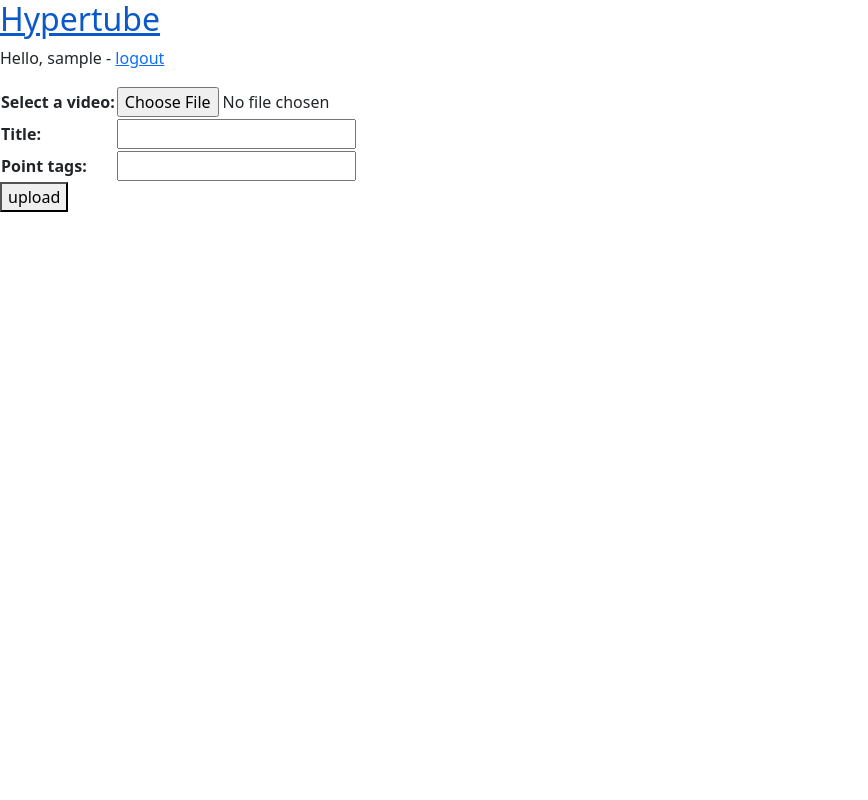
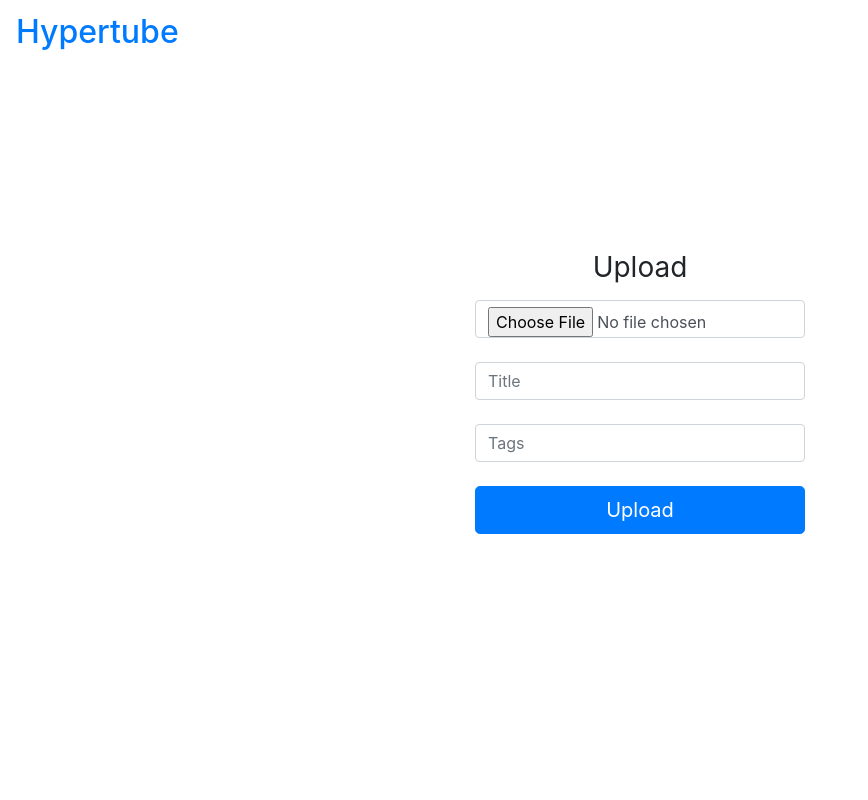
Before and after one commit to andeen171/video_streaming_django, a Django app: page /tube/upload/ in a window 1280 px wide. Shown: the whole page, without its empty margins (0-868 px from the left). Run offline with Django 3.2, Linux system fonts and the light colour scheme; the visitor is signed in with stand-in values (Sample User, id 1); some libraries are stand-ins or nearby versions.

Commit message:
Ver 1.1 -Finished front-end

```diff
--- a/tube/templates/tube/upload.html
+++ b/tube/templates/tube/upload.html
@@ -1,33 +1,100 @@
 <!DOCTYPE html>
 <html lang="en">
 <head>
-     <!-- Required meta tags -->
     <meta charset="utf-8">
     <meta name="viewport" content="width=device-width, initial-scale=1">
-    <!-- Bootstrap CSS -->
-        <link href="https://cdn.jsdelivr.net/npm/bootstrap@5.0.0/dist/css/bootstrap.min.css" rel="stylesheet" integrity="sha384-wEmeIV1mKuiNpC+IOBjI7aAzPcEZeedi5yW5f2yOq55WWLwNGmvvx4Um1vskeMj0" crossorigin="anonymous">
-    <meta charset="UTF-8">
+    <link href="//maxcdn.bootstrapcdn.com/bootstrap/4.1.1/css/bootstrap.min.css" rel="stylesheet" id="bootstrap-css">
+    <script src="//maxcdn.bootstrapcdn.com/bootstrap/4.1.1/js/bootstrap.min.js"></script>
+    <script src="//cdnjs.cloudflare.com/ajax/libs/jquery/3.2.1/jquery.min.js"></script>
     <title>Upload</title>
+    <style>
+        *{
+            text-decoration: none !important;
+        }
+        html, body{
+            height: 100%;
+        }
+        .text-center{
+            display: -ms-flexbox;
+            display: -webkit-box;
+            display: flex;
+            -ms-flex-align: center;
+            -ms-flex-pack: center;
+            -webkit-box-align: center;
+            align-items: center;
+            -webkit-box-pack: center;
+            justify-content: center;
+            padding-top: 40px;
+            padding-bottom: 40px;
+            height: 80%;
+        }
+        .form-signup{
+            max-width: 330px;
+        }
+        .form-text{
+            text-align: left !important;
+            padding: 10px 20px 10px 20px;
+        }
+    </style>
 </head>
 <body>
-    <a href="/tube/"><h2>Hypertube</h2></a>
+
+    <nav class="navbar ">
+        <div class="navbar-brand">
+            <a href="/tube/">
+                <h2>Hypertube</h2>
+            </a>
+        </div>
+    </nav>
     {% if user.is_authenticated %}
-        <p>Hello, {{ user }} - <a href="{% url 'logout' %}">logout</a></p>
+        <div class="text-center">
+            <form enctype="multipart/form-data" method="post" action="" class="form-signup">{% csrf_token %}
+                <h1 class="h3 mb-3 font-weight-normal">Upload</h1>
+        <!--
+            File form
+        -->
+                {{ form.video.errors }}
+                <label for="{{ form.video.id_for_label }}" class="sr-only"></label>
+                <input class="form-control" id="{{ form.video.id_for_label }}"
+                    maxlength="30" name="{{ form.video.html_name }}" type="file" />
+                <small class="form-text text-muted">{{ form.video.help_text|safe }}</small>
 
-        <form enctype="multipart/form-data" method="post" action="">{% csrf_token %}
-            <table>{{ form.as_table}}</table>
-            <button type="submit">upload</button>
+        <!--
+            Title form
+        -->
+                {{ form.title.errors }}
+                <label for="{{ form.title.id_for_label }}" class="sr-only"></label>
+                <input class="form-control" id="{{ form.title.id_for_label }}"
+                    maxlength="30" name="{{ form.title.html_name }}"
+                       placeholder="Title" type="text" />
+                <small class="form-text text-muted">{{ form.title.help_text|safe }}</small>
+
+        <!--
+            Tags form
+        -->
+                {{ form.tags.errors }}
+                <label for="{{ form.tags.id_for_label }}" class="sr-only"></label>
+                <input class="form-control" id="{{ form.tags.id_for_label }}"
+                    maxlength="30" name="{{ form.tags.html_name }}"
+                       placeholder="Tags" type="text" />
+                <small class="form-text text-muted">{{ form.tags.help_text|safe }}</small>
+
+            <button type="submit" class="btn btn-lg btn-primary btn-block">Upload</button>
             </form>
     {% else %}
+        <div class="form-text">
             <p>
                 You are not logged in. Please log in or
-            sign up if you have no account.
+                sign up if you don't have a account yet.
             </p>
+            <br>
             <a href="{% url 'login' %}">Login</a>
+                <span> or </span>
             <a href="{% url 'signup' %}">Sign Up</a>
+        </div>
     {% endif %}
+        </div>
 
-<!-- Bootstrap Bundle with Popper -->
     <script src="https://cdn.jsdelivr.net/npm/bootstrap@5.0.0/dist/js/bootstrap.bundle.min.js" integrity="sha384-p34f1UUtsS3wqzfto5wAAmdvj+osOnFyQFpp4Ua3gs/ZVWx6oOypYoCJhGGScy+8" crossorigin="anonymous"></script>
 </body>
 </html>
--- a/tube/views.py
+++ b/tube/views.py
@@ -16,12 +16,12 @@ class Index(View):
         tag = request.GET.get('tag')
 
         if query:
-            videos = Video.objects.filter(title__icontains=query)
+            videos = Video.objects.filter(title__icontains=query)[:15]
         elif tag:
-            video_tags = VideoTag.objects.filter(tag__name__iexact=tag)
+            video_tags = VideoTag.objects.filter(tag__name__iexact=tag)[:15]
             videos = set([tag.video for tag in video_tags])
         else:
-            videos = Video.objects.all()
+            videos = Video.objects.all()[:15]
 
         context = {
             'tag': tag,
```
Also changed, not shown: hypertube/templates/login.html (+18 -10 lines), hypertube/templates/signup.html (+33 -10 lines), tube/templates/tube/index.html (+15 -0 lines). Lines whose indentation alone changed are shown as unchanged.
